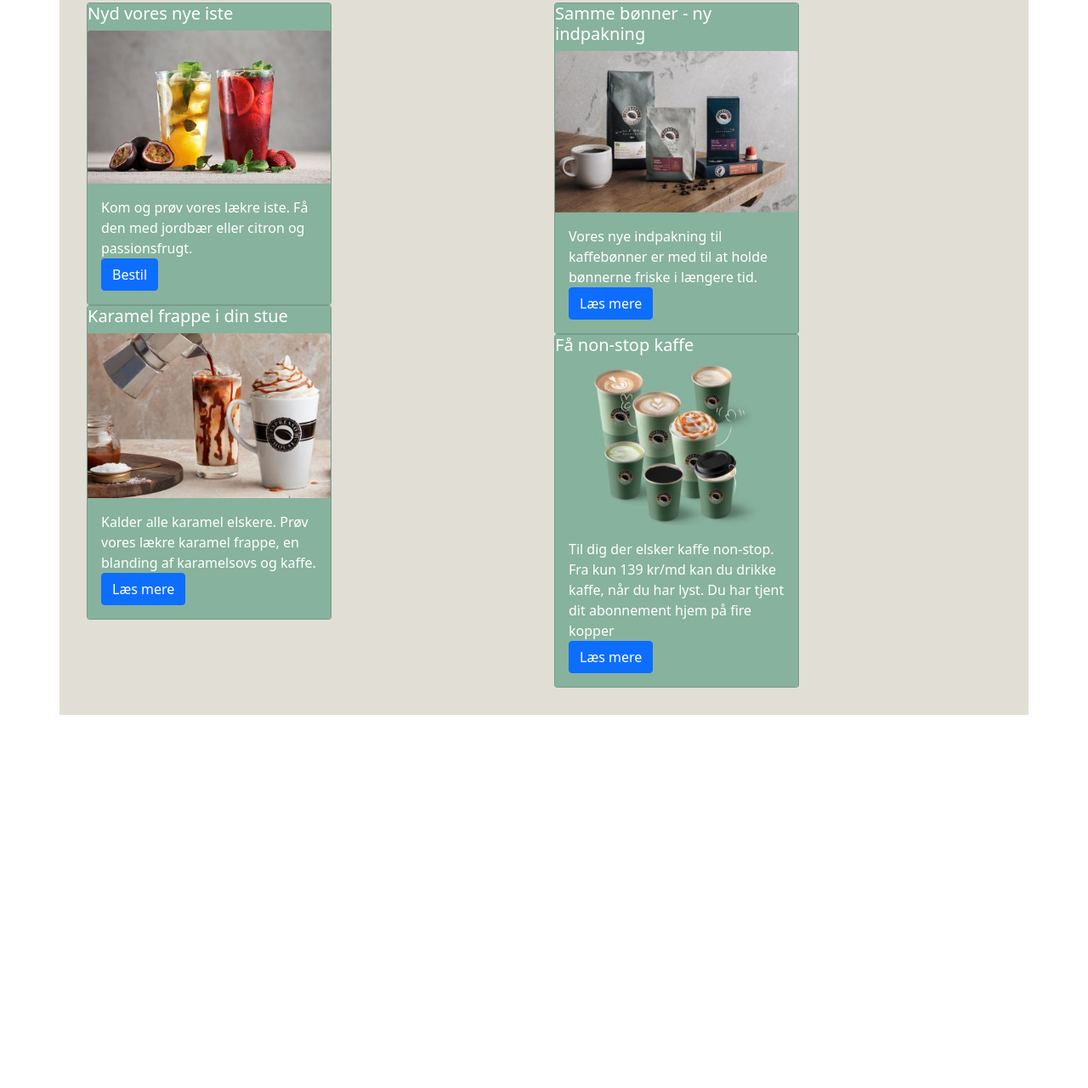
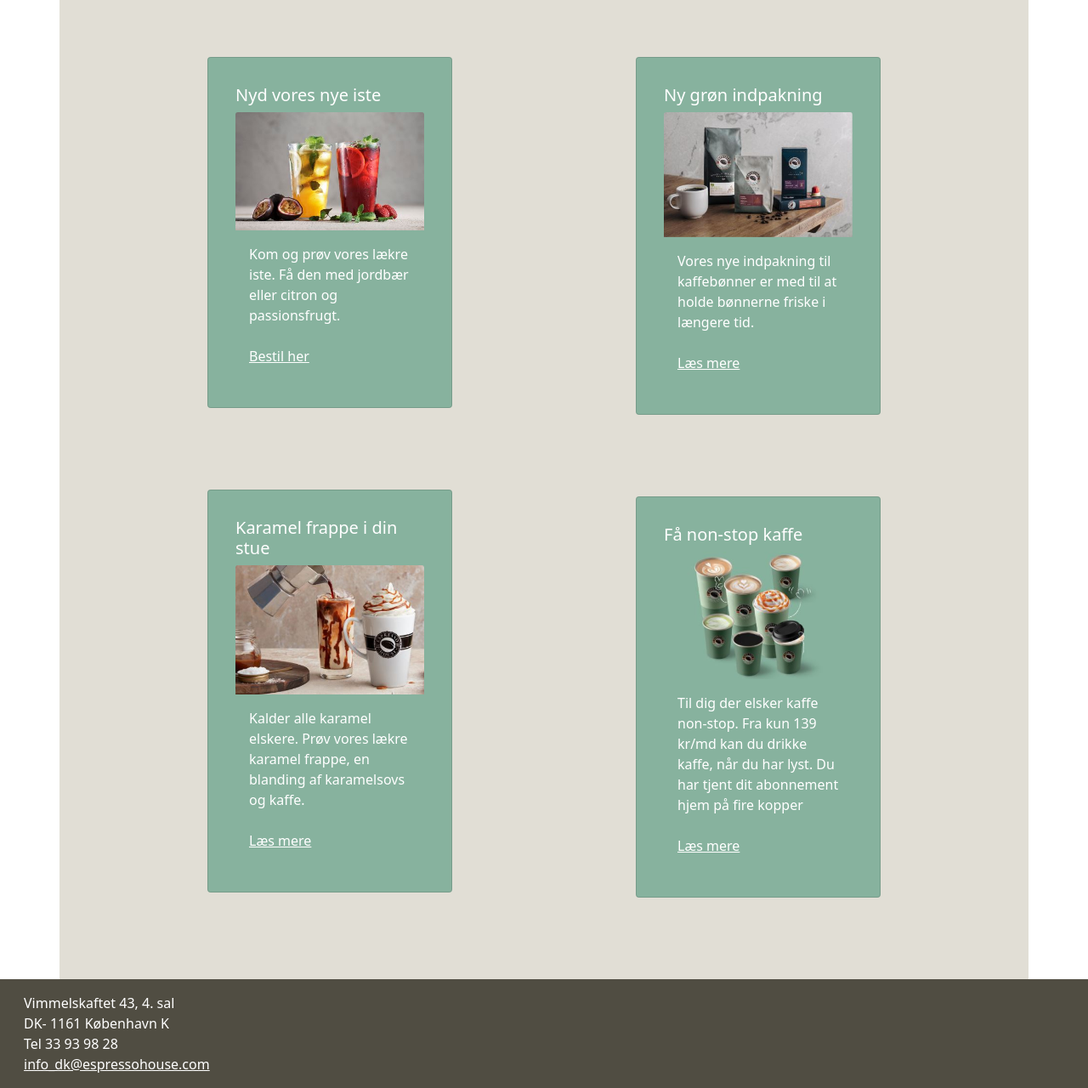
Before and after one commit to KatarinaEgebjerg/Espresso, a website: page index.html in a window 1280 px wide. Shown: the part 567-1847 px from the top of the page at 85% size. Before the commit the page ends 1408 px from the top, so only its background shows below. Drawn offline with nearby package versions, Linux system fonts and the light colour scheme; files that its build step writes are made by us from their sources.

Commit message:
Footer + boks

```diff
--- a/css/styles.scss
+++ b/css/styles.scss
@@ -34,20 +34,25 @@ img {
 
 .container{
 	background-color: #E1DED5;
-	padding: 2rem;
+	display: flex;
+	justify-content: space-evenly;
 
-}
 
-.card-body{
-	background-color: #87B29E;
-	color: white;
-}
-
-.card-title{
-	background-color: #87B29E;
-	color: white;
 }
 
 .card{
 	background-color: #87B29E;
+	color: white;
+	margin: 6rem;
+	padding: 2rem;
+	display: flex;
+	align-content: center;
 }
+
+#link{
+	color: white;
+}
+
+.col-2{
+	color: white;
+}
--- a/index.html
+++ b/index.html
@@ -11,13 +11,14 @@
 
 	<link href="css/bootstrap.css" rel="stylesheet" type="text/css">
 	<link href="css/styles.css" rel="stylesheet" type="text/css">
+	<script src="https://kit.fontawesome.com/57d07bd12e.js" crossorigin="anonymous"></script>
 
 	<meta name="viewport" content="width=device-width, initial-scale=1">
 </head>
 
 <body>
 
-			<nav class="navbar navbar-expand-lg navbar-dark" style="background-color: #504D42"
+			<nav class="navbar navbar-expand-lg navbar-dark" style="background-color: #504D42">
 				<div class="container-fluid">
 					<a class="navbar-brand" href="#">Navbar</a>
 					<button class="navbar-toggler" type="button" data-bs-toggle="collapse" data-bs-target="#navbarNavDropdown" aria-controls="navbarNavDropdown" aria-expanded="false" aria-label="Toggle navigation">
@@ -95,7 +96,8 @@
 							<img src="images/boks2.JPG" class="card-img-top" alt="icetea">
 							<div class="card-body">
 								<p class="card-text">Kom og prøv vores lækre iste. Få den med jordbær eller citron og passionsfrugt.</p>
-								<a href="#" class="btn btn-primary">Bestil</a>
+								<br>
+								<a id="link" href="#">Bestil her</a>
 							</div>
 						</div>
 
@@ -104,17 +106,19 @@
 							<img src="images/boks3.JPG" class="card-img-top" alt="karamel frabbe">
 							<div class="card-body">
 								<p class="card-text">Kalder alle karamel elskere. Prøv vores lækre karamel frappe, en blanding af karamelsovs og kaffe.</p>
-								<a href="#" class="btn btn-primary">Læs mere</a>
+								<br>
+								<a id="link" href="#">Læs mere</a>
 							</div>
 						</div>
 					</div>
 					<div class="col">
 						<div class="card" style="width: 18rem;">
-							<h5 class="card-title">Samme bønner - ny indpakning</h5>
+							<h5 class="card-title">Ny grøn indpakning</h5>
 							<img src="images/boks1.JPG" class="card-img-top" alt="kaffebønner">
 							<div class="card-body">
 								<p class="card-text">Vores nye indpakning til kaffebønner er med til at holde bønnerne friske i længere tid.</p>
-								<a href="#" class="btn btn-primary">Læs mere</a>
+								<br>
+								<a id="link" href="#">Læs mere</a>
 							</div>
 						</div>
 
@@ -123,7 +127,8 @@
 							<img src="images/boks4.JPG" class="card-img-top" alt="abonnement">
 							<div class="card-body">
 								<p class="card-text">Til dig der elsker kaffe non-stop. Fra kun 139 kr/md kan du drikke kaffe, når du har lyst. Du har tjent dit abonnement hjem på fire kopper</p>
-								<a href="#" class="btn btn-primary">Læs mere</a>
+								<br>
+								<a id="link" href="#">Læs mere</a>
 							</div>
 						</div>
 					</div>
@@ -131,6 +136,25 @@
 				</div>
 			</div>
 
+
+			<footer class="container-fluid" style="background-color: #504D42">
+				<div class="navbar-2 row-2 p-3 align-items-center">
+
+					<div class="col-2">
+						Vimmelskaftet 43, 4. sal
+						<br>
+						DK- 1161 København K
+						<br>
+						Tel 33 93 98 28
+						<br>
+						<a id="link" href="#">info_dk@espressohouse.com</a>
+					</div>
+					<div class="col-2">
+
+					</div>
+				</div>
+			</footer>
+
 <script src="node_modules/bootstrap/dist/js/bootstrap.bundle.min.js"></script>
 </body>
 </html>
```
